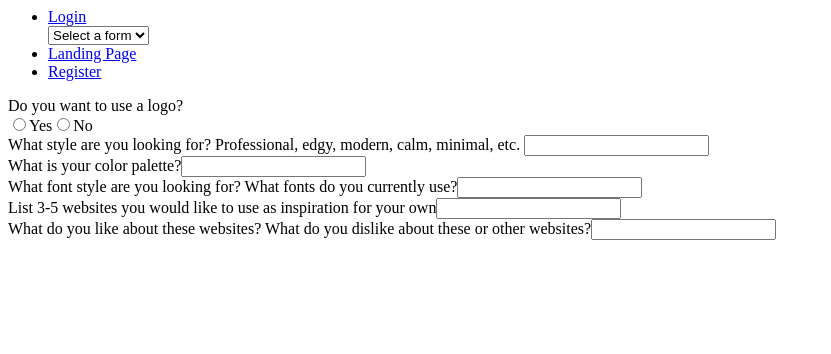
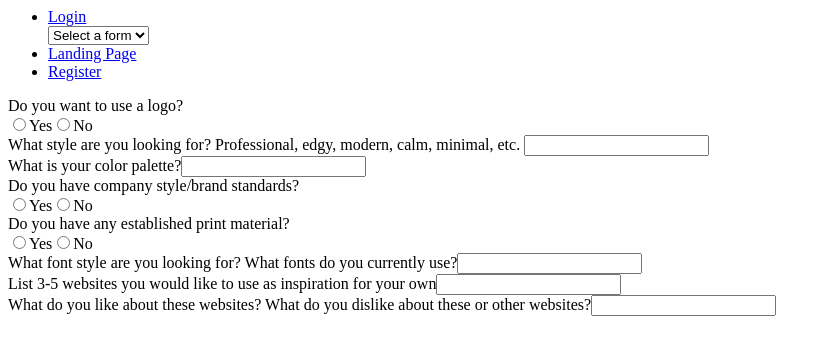
Before and after one commit to heathertill/website-content, a React app: page /StyleInfo in a window 1280 px wide. Shown: the top 354 px of the page, without its empty margins (0-831 px from the left). Built offline with nearby package versions, Linux system fonts and the light colour scheme.

Commit message:
-working on the radio for print materials

```diff
--- a/src/client/components/public/StyleInfo.tsx
+++ b/src/client/components/public/StyleInfo.tsx
@@ -1,6 +1,6 @@
 import * as React from 'react';
 import { useState, useEffect } from 'react';
-import {RouteComponentProps} from 'react-router-dom'
+import { RouteComponentProps } from 'react-router-dom'
 import LogoRadio from '../radio/LogoRadio';
 import StyleRadio from '../radio/StyleRadio';
 import PrintRadio from '../radio/PrintRadio';
@@ -34,7 +34,17 @@ const StyleInfo: React.SFC<StyleInfoProps> = () => {
     const handleStyle = (e: React.ChangeEvent<HTMLInputElement>) => {
         let radio = e.target.value;
         if (radio === 'yes') {
+            setShow(true);
+        } else {
+            setStandards('no');
+            setShow(false);
+        }
+    };
 
+    const handlePrint = (e: React.ChangeEvent<HTMLInputElement>) => {
+        let radio = e.target.value;
+        if (radio === 'yes') {
+            console.log(show)
         } else {
 
         }
@@ -42,33 +52,45 @@ const StyleInfo: React.SFC<StyleInfoProps> = () => {
 
     return (
         <section>
-            <LogoRadio handlers={{handleLogo}} />
+            <LogoRadio handlers={{ handleLogo }} />
             <form action="" className="form-group">
-                <div>
+                <div className="my-4">
                     <label htmlFor="text">What style are you looking for? Professional, edgy, modern, calm, minimal, etc. </label>
                     <input type="text" className="form-control" value={style}
-                        onChange={(e: React.ChangeEvent<HTMLInputElement>) => setStyle(e.target.value) } />
+                        onChange={(e: React.ChangeEvent<HTMLInputElement>) => setStyle(e.target.value)} />
                 </div>
-                <div>
+                <div className="my-4">
                     <label htmlFor="text">What is your color palette?</label>
                     <input type="text" className="form-control" value={color}
                         onChange={(e: React.ChangeEvent<HTMLInputElement>) => setColor(e.target.value)} />
                 </div>
-
-
+                <div className="my-4">
+                    <StyleRadio handlers={{ handleStyle }} />
+                    {show ?
                         <div>
+                            <label htmlFor="text">Please give a brief discription of your brand standards.</label>
+                            <input type="text" className="form-control" value={standards}
+                                onChange={(e: React.ChangeEvent<HTMLInputElement>) => setFonts(e.target.value)} />
+                        </div>
+                        : null
+                    }
+                </div>
+                <div className="my-4">
+                    <PrintRadio handlers={{ handlePrint }} />
+                </div>
+                <div className="my-4">
                     <label htmlFor="text">What font style are you looking for? What fonts do you currently use?</label>
                     <input type="text" className="form-control" value={fonts}
                         onChange={(e: React.ChangeEvent<HTMLInputElement>) => setFonts(e.target.value)} />
                 </div>
 
 
-                <div>
+                <div className="my-4">
                     <label htmlFor="text">List 3-5 websites you would like to use as inspiration for your own</label>
                     <input type="text" className="form-control" value={websites}
                         onChange={(e: React.ChangeEvent<HTMLInputElement>) => setWebsites(e.target.value)} />
                 </div>
-                <div>
+                <div className="my-4">
                     <label htmlFor="text">What do you like about these websites? What do you dislike about these or other websites?</label>
                     <input type="text" className="form-control" value={webLikesDis}
                         onChange={(e: React.ChangeEvent<HTMLInputElement>) => setWebLikesDis(e.target.value)} />
--- a/src/client/components/radio/PrintRadio.tsx
+++ b/src/client/components/radio/PrintRadio.tsx
@@ -3,7 +3,7 @@ import * as React from 'react';
 
 export interface PrintMaterialRadioProps {
     handlers: {
-        handlePrintMaterial: any
+        handlePrint: any
     };
 
 }
@@ -11,7 +11,7 @@ export interface PrintMaterialRadioProps {
 const PrintMaterialRadio: React.SFC<PrintMaterialRadioProps> = ({ handlers }) => {
     return (
         <section>
-            <div>Do you have a domain?</div>
+            <div>Do you have any established print material? </div>
             <div className="form-check-inline" onChange={handlers.handlePrintMaterial}>
                 <input type="radio" className="form-check-input mx-2" value="yes" name="choice" />
                 <label htmlFor="existingWeb" className="form-check-label">Yes</label>
```
Lines whose indentation alone changed are shown as unchanged.
